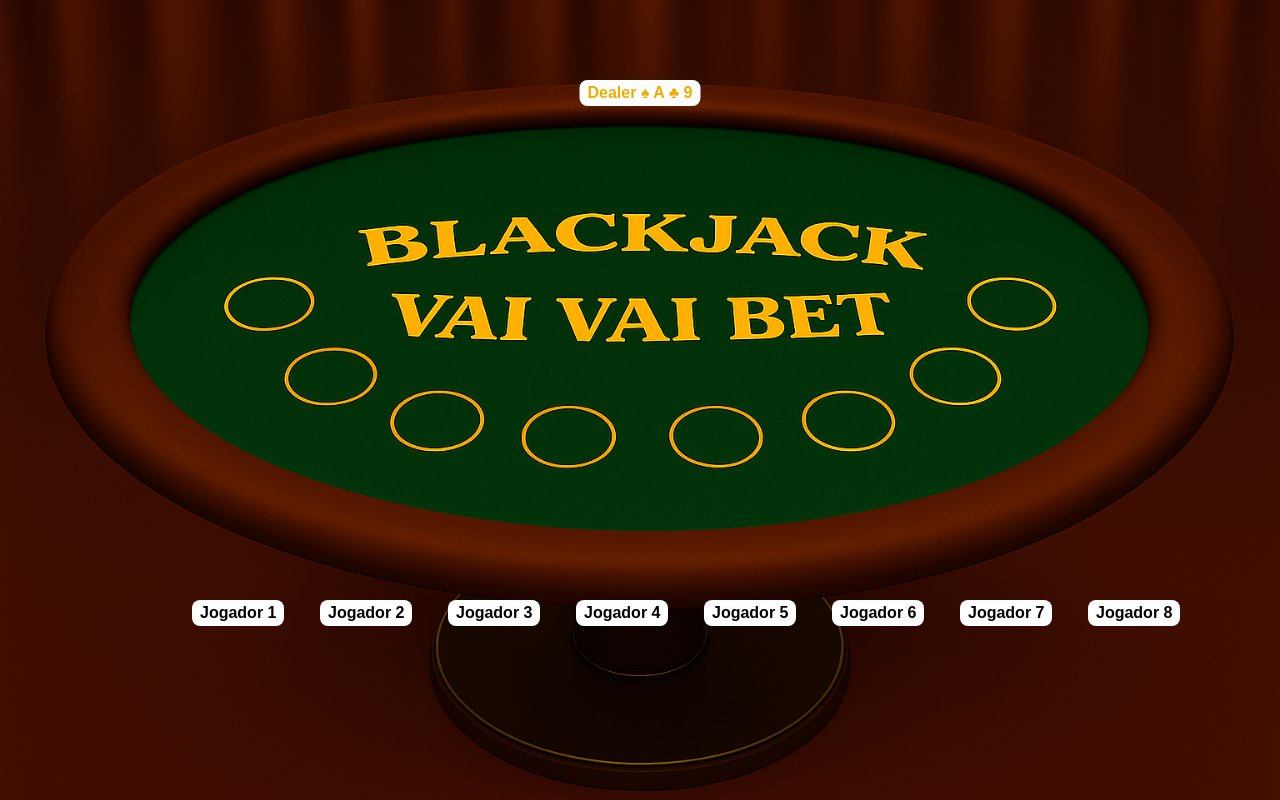
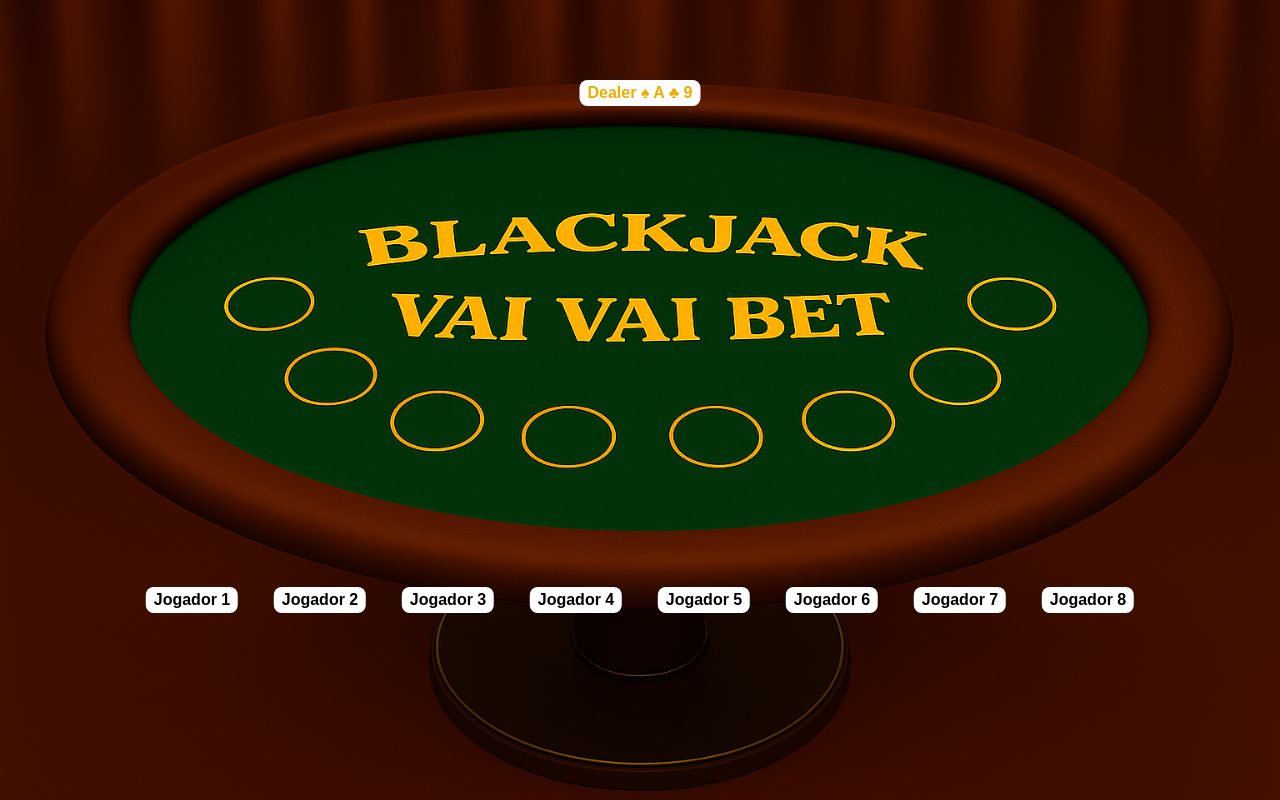
Before and after one commit to blinbingo/kombi, a Next.js app: page /blackjack in a window 1280 px wide. Built offline with nearby package versions, Linux system fonts and the light colour scheme.

Commit message:
Update JogadorMesa.js

```diff
--- a/components/JogadorMesa.js
+++ b/components/JogadorMesa.js
@@ -6,6 +6,7 @@ export default function JogadorMesa({ top, left, rotate, nome }) {
         position: 'absolute',
         top,
         left,
+        transform: 'translate(-50%, -50%)', // centraliza corretamente
         display: 'flex',
         flexDirection: 'column',
         alignItems: 'center',
@@ -13,12 +14,12 @@ export default function JogadorMesa({ top, left, rotate, nome }) {
     >
       <div
         style={{
+          transform: `rotate(${rotate}deg)`,
           backgroundColor: 'white',
-          color: 'black', // cor visível sobre fundo branco
+          color: 'black',
           padding: '4px 8px',
           borderRadius: 8,
           fontWeight: 'bold',
-          transform: `rotate(${rotate}deg)`,
         }}
       >
         {nome}
```
